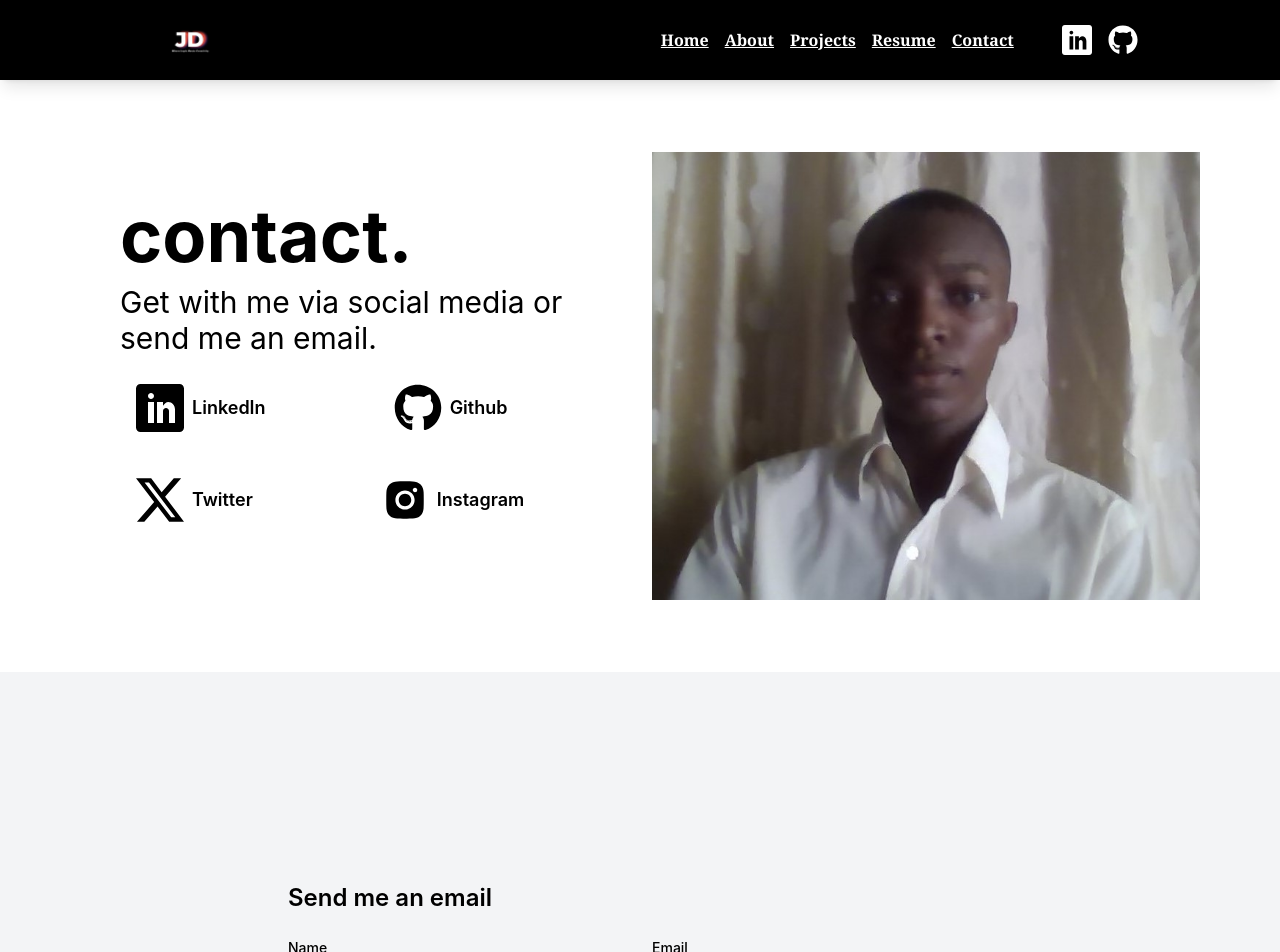
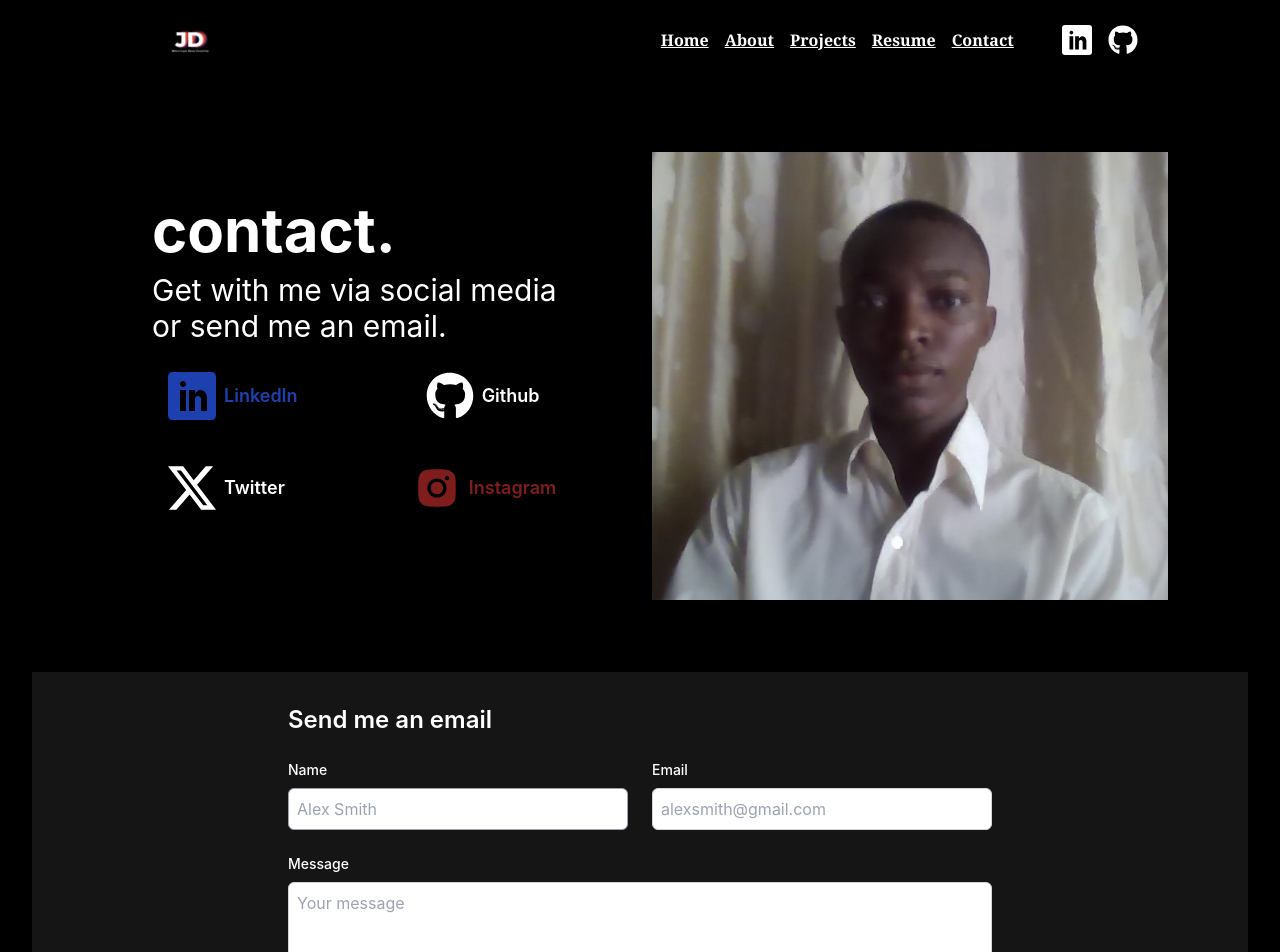
Before and after one commit to Ajay-hum/Portfolio, a React (Vite) app: page /Portfolio/contact in a window 1280 px wide. Shown: the top 952 px of the page. Built offline with nearby package versions, Linux system fonts and the light colour scheme.

Commit message:
Background Change update

```diff
--- a/public/data.json
+++ b/public/data.json
@@ -2,19 +2,19 @@
   {
     "imgSrc": "curate.png",
     "Title": "Curate Net",
-    "grade": "Featured Project",
+    "grade": "Decentralized Social Media Platform",
     "description": "A decentralized rewarding social media platform for both users and curators."
   },
   {
     "imgSrc": "curate.png",
     "Title": "Curate Net",
-    "grade": "Featured Project",
+    "grade": "Decentralized Social Media Platform",
     "description": "A decentralized rewarding social media platform for both users and curators."
   },
   {
     "imgSrc": "curate.png",
     "Title": "Curate Net",
-    "grade": "Featured Project",
+    "grade": "Decentralized Social Media Platform",
     "description": "A decentralized rewarding social media platform for both users and curators."
   }
 ]
--- a/src/Components/SkillHistogram.jsx
+++ b/src/Components/SkillHistogram.jsx
@@ -14,7 +14,7 @@ const skillData = [
   { skill: 'CSS', level: 75 },
   { skill: 'JavaScript', level: 90 },
   { skill: 'React.js', level: 95 },
-  { skill: 'TailwindCSS', level: 80 },
+  { skill: 'TypeScript', level: 80 },
   { skill: 'Python', level: 65 }
 ];
 
--- a/src/Components/SkillPiechart.jsx
+++ b/src/Components/SkillPiechart.jsx
@@ -15,11 +15,11 @@ import {
 //   ];
 
   const skillData = [
-    { skill: 'HTML', level: 25 },
-    { skill: 'CSS', level: 10 },
-    { skill: 'JavaScript', level: 25 },
+    { skill: 'HTML', level: 20 },
+    { skill: 'CSS', level: 20 },
+    { skill: 'JavaScript', level: 20 },
     { skill: 'React.js', level: 25 },
-    { skill: 'TailwindCSS', level: 15 },
+    { skill: 'TypeScript', level: 15 }
   ];
 
   // Colors for each skill
--- a/src/Pages/About.jsx
+++ b/src/Pages/About.jsx
@@ -9,7 +9,7 @@ export default function About() {
         <div className="flex flex-col gap-3 p-2 xl:px-16 md:pt-16 md:w-1/2 h-64">
           <h3 className="md:text-4xl font-bold text-3xl">About Me.</h3>
           <p className="md:text-2xl text-xl">
-            I am a Front-end developer based in Lagos Nigeria.
+            Frontend Developer - Building Modern, Scalable, and Intuitive Web Applications
           </p>
           <p className="md:text-lg text-base">
             Since 2023, I&apos;ve enjoyed turning complex problems into simple,
@@ -21,7 +21,6 @@ export default function About() {
           <img src={profile} alt="picture" className="h-full w-full object-cover" />
         </div>
       </div>
-      <hr className='flex-grow border-t border-gray-400 mb-8 mt-1'/>
       <div className="bg-gray-100 p-10 rounded-lg shadow-md flex justify-center mb-16">
         {/* Show BarChart only on large screens */}
         <div className="hidden md:block w-full lg:px-60">
--- a/src/Pages/Contact.jsx
+++ b/src/Pages/Contact.jsx
@@ -8,15 +8,15 @@ import ContactForm from "../Components/ContactForm";
 
 export default function Contact() {
   return ( // Add the return statement here
-    <div className="pt-20 text-black min-w-full">
+    <div className="pt-20 md:px-8">
       <div className="m-8 md:m-14 md:flex">
         <div className="flex flex-col gap-3 p-2 xl:px-16 md:pt-16 md:w-1/2 md:h-[30rem]">
-          <h1 className="lg:text-7xl md:text-5xl font-bold text-4xl">contact.</h1>
-          <p className="lg:text-3xl md:text-2xl text-xl">Get with me via social media or send me an email.</p>
+          <h1 className="lg:text-6xl md:text-4xl font-bold text-3xl">contact.</h1>
+          <p className="lg:text-3xl md:text-2xl text-lg">Get with me via social media or send me an email.</p>
           <div className="flex lg:gap-32 md:gap-20 gap-10 p-4"> {/* Add flex and gap for spacing */}
             <a href="https://www.linkedin.com/in/justus-asogwa-726427293" target="_blank" rel="noopener noreferrer" className="flex items-center">
-              <ImLinkedin className="hover:text-blue-400 text-4xl sm:text-3xl md:text-4xl lg:text-5xl" />
-              <p className="ml-2 font-semibold text-lg">LinkedIn</p>
+              <ImLinkedin className="text-blue-800 hover:text-blue-400 text-4xl sm:text-3xl md:text-4xl lg:text-5xl" />
+              <p className="text-blue-800 ml-2 font-semibold text-lg">LinkedIn</p>
             </a>
             <a href="https://github.com/Ajay-hum" target="_blank" rel="noopener noreferrer" className="flex items-center">
               <FaGithub className="hover:text-blue-400 text-4xl sm:text-3xl md:text-4xl lg:text-5xl" />
@@ -29,8 +29,8 @@ export default function Contact() {
               <p className="ml-2 font-semibold text-lg">Twitter</p>
             </a>
             <a href="https://instagram.com/gentle_soul_26" target="_blank" rel="noopener noreferrer" className="flex items-center">
-              <AiFillInstagram className="hover:text-blue-400 text-4xl sm:text-3xl md:text-4xl lg:text-5xl" />
-              <p className="ml-2 font-semibold text-lg">Instagram</p>
+              <AiFillInstagram className="text-red-900 hover:text-blue-400 text-4xl sm:text-3xl md:text-4xl lg:text-5xl" />
+              <p className="text-red-900 ml-2 font-semibold text-lg">Instagram</p>
             </a>
           </div>
         </div>
@@ -38,7 +38,7 @@ export default function Contact() {
           <img src={profile} alt="photo" className="w-full h-full object-cover items items-stretch"/>
         </div>
       </div>
-      <div className="min-h-screen flex items-center justify-center bg-gray-100">
+      <div className="mt-10 h-1/4 md:h-1/3 flex items-center justify-center w-full bag shadow-lg">
         <ContactForm />
       </div>
     </div>
--- a/src/Pages/Home.jsx
+++ b/src/Pages/Home.jsx
@@ -5,7 +5,6 @@ import { Link } from 'react-router-dom';
 import profile from '../Assets/profile photo.jpg';
 import img from '../Assets/future.jpeg';
 import curateImg from '../Assets/ProjectImgs/curate.png'; // Import your images here
-import { FaGripLinesVertical } from 'react-icons/fa6';
 
 const images = {
   'curate.png': curateImg,
@@ -65,7 +64,7 @@ export default function Home() {
         <span className="mx-4">MY LATEST WORK</span>
         <hr className="flex-grow border-t border-gray-400 mr-14 md:mr-32" />
       </div>
-      <div className='px-20 gap-4 items-center justify-between grid grid-cols-1 sm:grid-cols-2 md:grid-cols-2 lg:grid-cols-3'>
+      <div className='px-10 sm:px-20 gap-4 items-center justify-between grid grid-cols-1 sm:grid-cols-2 md:grid-cols-2 lg:grid-cols-3'>
         {
           data.map(({ imgSrc, Title, grade, description }, index) => {
             const imagePath = images[imgSrc]; // Get the correct image path
@@ -75,24 +74,19 @@ export default function Home() {
                 <div className='bg-gray-500 m-6 h-52 relative overflow-hidden group'>
                   <img src={imagePath} alt={Title} className='h-full w-full object-cover'/>
 
-                  <div className="absolute flex items-start over p-0 justify-center flex-col w-full bottom-0 h-full transition-all duration-300 opacity-0 group-hover:opacity-100 group-hover:h-full">
+                  <div className="absolute flex items-center text-center over p-0 justify-center flex-col w-full bottom-0 h-full transition-all duration-300 opacity-0 group-hover:opacity-100 group-hover:h-full">
                     <h3 className='text-white font-semibold'>{Title}</h3>
+                    <p className='text-white text-lg'>({grade})</p>
                   </div>
                 </div>
                 <div className='p-4'>
-                  <div className="justify-between">
+                  {/* <div className="justify-between">
                     <h6 className='text-base text-black font-semibold'>
-                      Type: A {grade}
+
                     </h6>
-                    <span className='text-base font-semibold items-start transform -translate-y-1'>
-                      <span>
-                        <FaGripLinesVertical className='text-blue-800' />
-                      </span>
-                      BonVoyage.
-                    </span>
-                  </div>
+                  </div> */}
 
-                  <p className='text-xs text-black'>
+                  <p className='text-md text-black'>
                     {description}
                   </p>
                 </div>
--- a/src/index.css
+++ b/src/index.css
@@ -12,11 +12,10 @@
 body {
   /* background: linear-gradient(to bottom,  hsla(256, 100%, 2%, 0.822), hsla(277, 86%, 36%, 0.838), hsla(256, 100%, 2%, 0.822)); */
   /* background: linear-gradient(to bottom,  hsla(217, 100%, 4%, 0.822), hsla(217, 86%, 36%, 0.838), hsla(218, 100%, 2%, 0.822)); */
-  background-color: white;
-  color: black;
+  background-color: black;
+  color: white;
   margin: 0;
   display: flex;
-  /* place-items: center; */
   min-width: 320px;
   min-height: 100vh;
 }
@@ -42,6 +41,10 @@ body {
   background: linear-gradient(to right, rgb(0, 0, 0, 0.846), rgb(0, 0, 0, 0.759));
 }
 
+.bag{
+  background: rgb(21, 21, 21);
+}
+
 @tailwind base;
 @tailwind components;
 @tailwind utilities;
```
Also changed, not shown: src/Pages/Projects.jsx (+62 -2 lines), src/Assets/New-profile.jpg (added).
